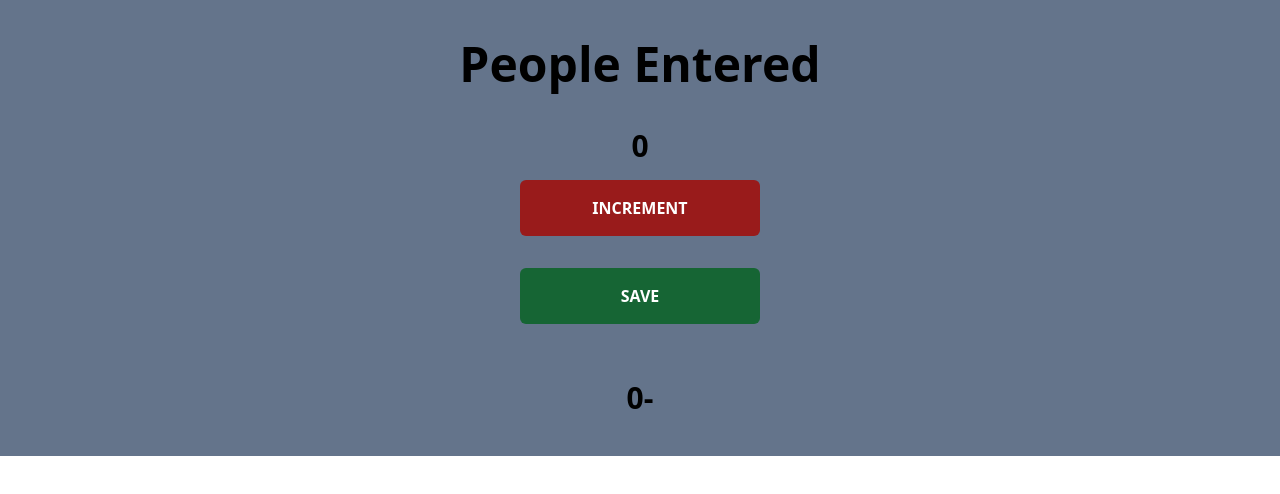
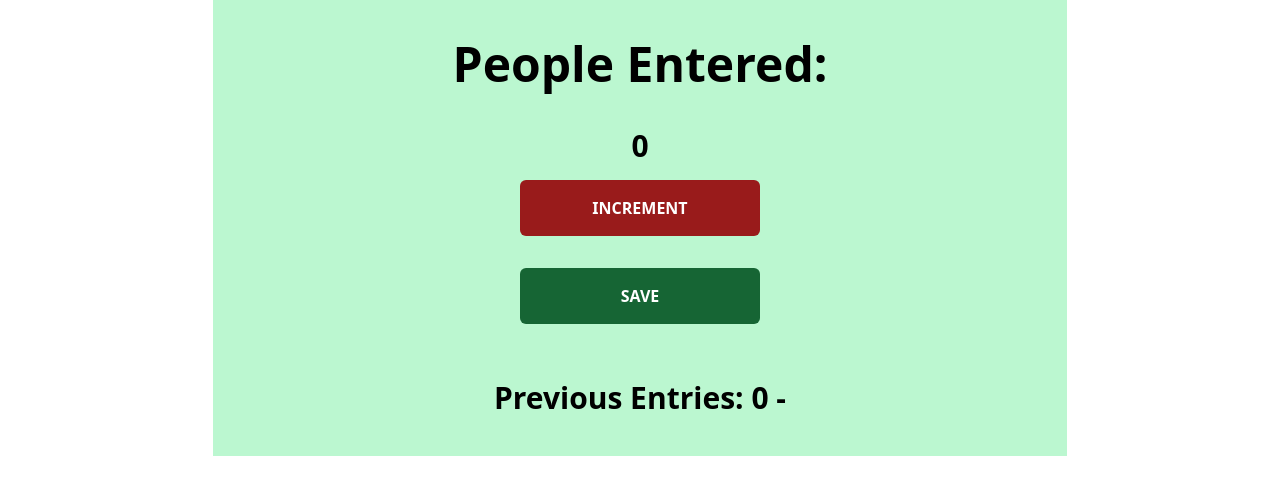
Before and after one commit to Tessyrich/Simple-Javascript-problems, a website: page index.html in a window 1280 px wide. Both pictures are taken after a click on the button "SAVE". Drawn offline with nearby package versions, Linux system fonts and the light colour scheme.

Commit message:
change background

```diff
--- a/index.html
+++ b/index.html
@@ -11,8 +11,9 @@
     <link rel="stylesheet" href="./dist/output.css" />
   </head>
   <body>
-    <div class="container bg-slate-500">
-      <h1 class="font-bold text-center text-5xl p-10">People Entered</h1>
+    <div class="justify-center w-full items-center flex">
+      <div class="bg-green-200 w-2/3">
+        <h1 class="font-bold text-center text-5xl p-10">People Entered:</h1>
         <p id="count-ul" class="font-bold text-center text-3xl">0</p>
         <div class="btnContainer flex items-center justify-center w-full p-4">
           <button
@@ -36,6 +37,8 @@
           Previous Entries:
         </h1>
       </div>
+    </div>
+
     <script src="index.js"></script>
   </body>
 </html>
--- a/index.js
+++ b/index.js
@@ -2,13 +2,14 @@ let count = 0;
 let countUl = document.getElementById("count-ul");
 let saveEl = document.getElementById("save-el");
 const InCrement = () => {
-  count = count + 1;
-  countUl.innerText = count;
+  count += 1;
+  countUl.textContent = count;
 };
 
 const Save = () => {
-  countNum = count + "-";
-  saveEl.innerText = countNum;
-  console.log(count);
+  let countNum = count + " - ";
+  saveEl.textContent += countNum;
+  console.log(countNum);
+  countUl.textContent = 0;
+  count = 0;
 };
-Save();
```
Also changed, not shown: dist/output.css. Lines whose indentation alone changed are shown as unchanged.
